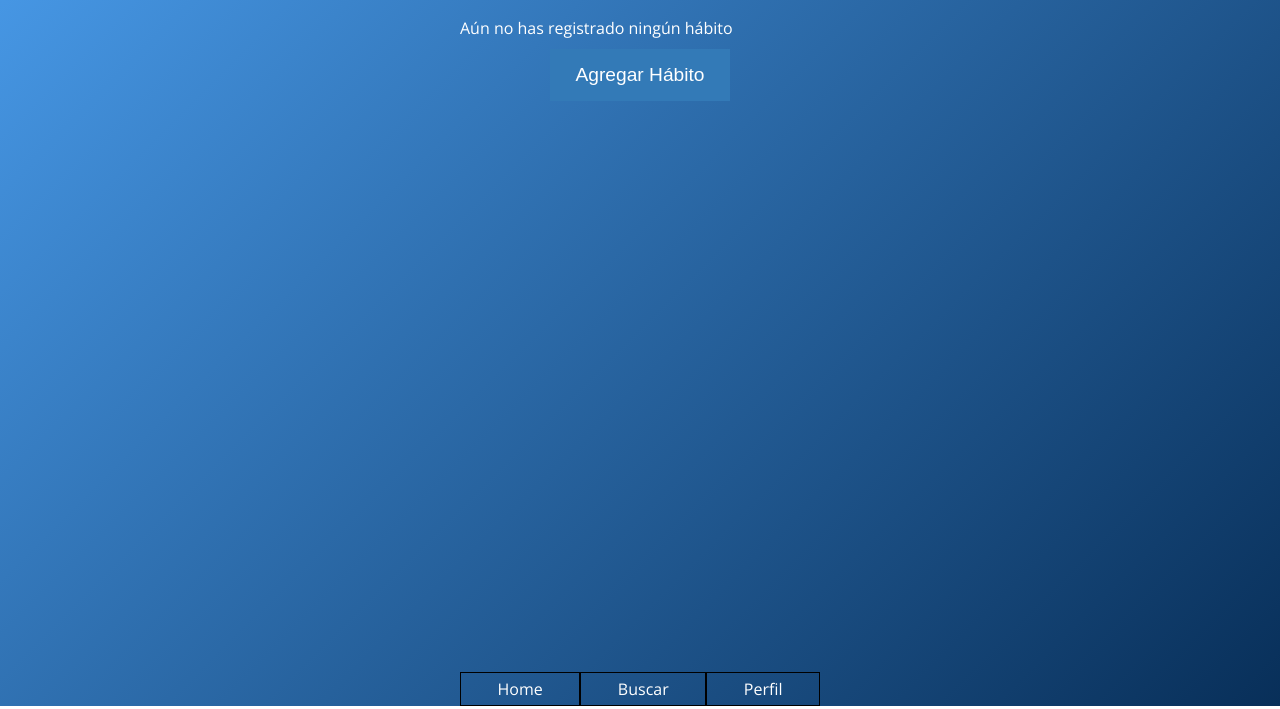
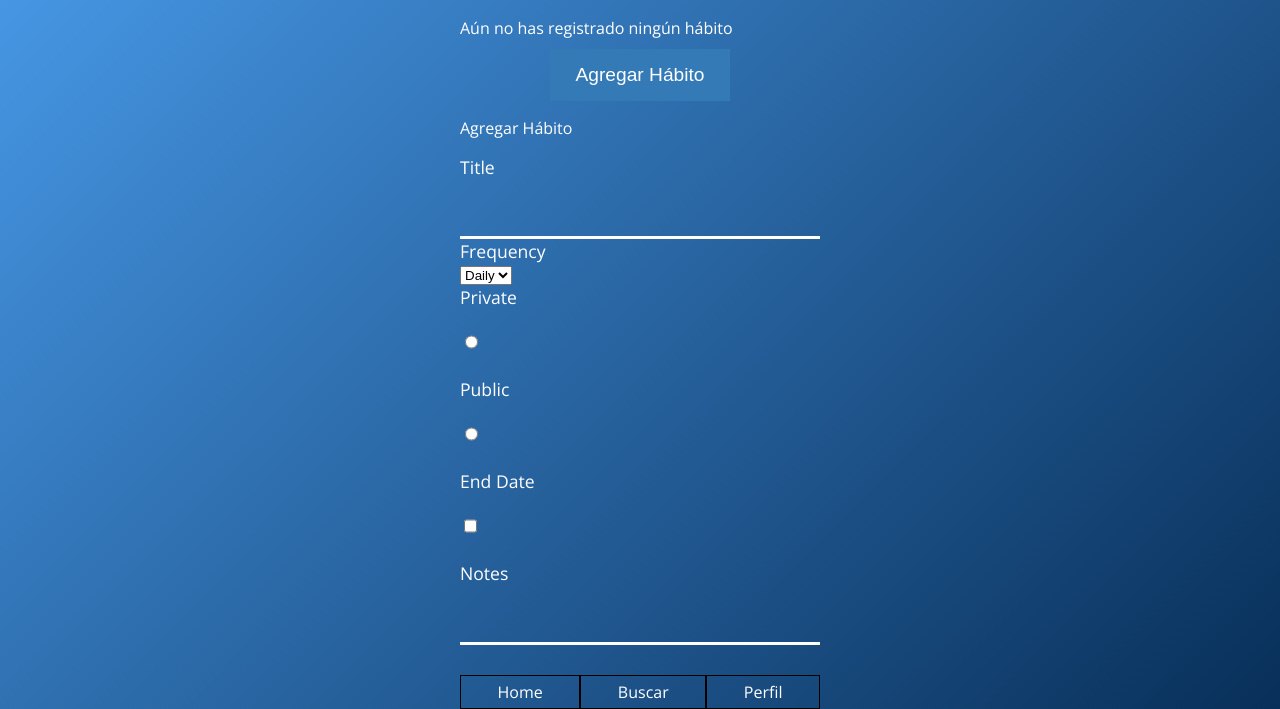
Before and after one commit to dejavuhq/sub-routines-frontend, a React app: page /home in a window 1280 px wide. Shown: the part 94-803 px from the top of the page. Built offline with nearby package versions, Linux system fonts and the light colour scheme.

Commit message:
ADD AddHabit

```diff
--- a/src/assets/styles/main.scss
+++ b/src/assets/styles/main.scss
@@ -7,15 +7,16 @@ html, body {
 body {
   font-family: 'Open Sans';
   font-size: 16px;
-  max-width: 360px;
+  width: 360px;
   margin: 0 auto;
   background: linear-gradient(135deg, rgba(73,155,234,1) 0%, rgba(8,47,89,1) 100%);
   color: white;
 }
 nav {
-  position: absolute;
+  position: relative;
   bottom: 0;
   width: 360px;
+  margin-top: 30px;
 }
 nav ul {
   list-style: none;
@@ -43,8 +44,12 @@ input {
   background: transparent;
   width: 100%;
 }
+input[type="radio"], input[type="checkbox"] {
+  width: auto;
+}
 label {
   width: 100%;
+  display: block;
   font-size: 1.1rem;
 }
 .form-group {
--- /dev/null
+++ b/src/components/AddHabit.jsx
@@ -0,0 +1,27 @@
+import React from 'react';
+
+const AddHabit = () => {
+  return (
+    <>
+      <p>Agregar Hábito</p>
+      <form action="">
+        <label htmlFor="title">Title</label>
+        <input type="text"/>
+        <label htmlFor="frequency">Frequency</label>
+        <select name="frequency" id="frequency">
+          <option value="daily">Daily</option>
+        </select>
+        <label htmlFor="private">Private</label>
+        <input type="radio"/>
+        <label htmlFor="private">Public</label>
+        <input type="radio"/>
+        <label htmlFor="vehicle1">End Date</label>
+        <input type="checkbox" id="end-date" name="end-date" value="End Date" />
+        <label htmlFor="habit-notes">Notes</label>
+        <input id="habit-notes" type="text" />
+      </form>
+    </>
+  );
+}
+
+export default AddHabit;
--- a/src/components/Home.jsx
+++ b/src/components/Home.jsx
@@ -1,4 +1,5 @@
 import React from 'react';
+import AddHabit from './AddHabit';
 import Nav from './Nav';
 
 const Home = () => {
@@ -8,6 +9,7 @@ const Home = () => {
         <p>Miércoles 1 de julio de 2020</p>
         <h2>Hábitos para hoy:</h2>
         <p>Aún no has registrado ningún hábito <button>Agregar Hábito</button></p>
+        <AddHabit />
       </header>
       <Nav />
     </>
--- a/src/components/Login.jsx
+++ b/src/components/Login.jsx
@@ -1,8 +1,17 @@
 import React from 'react';
 
-const Home = () => {
+class Login extends React.Component {
+  constructor(props) {
+    super(props);
+    this.handleSubmit = this.handleSubmit.bind(this);
+  }
+  handleSubmit(e) {
+    e.preventDefault();
+    console.log('form submitted')
+  }
+  render() {
     return (
-    <form>
+      <form onSubmit={this.handleSubmit}>
         <label htmlFor="username">Username</label>
         <input id="username" type="text" name="username" />
         <label htmlFor="password">Password</label>
@@ -11,5 +20,6 @@ const Home = () => {
       </form>
     );
   }
+}
 
-export default Home;
+export default Login;
```
Lines whose indentation alone changed are shown as unchanged.
